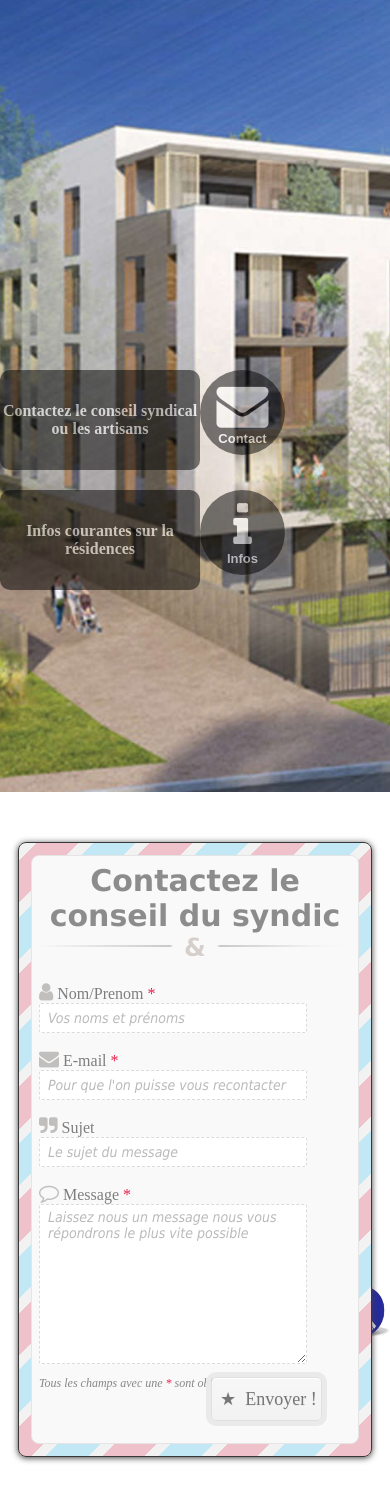
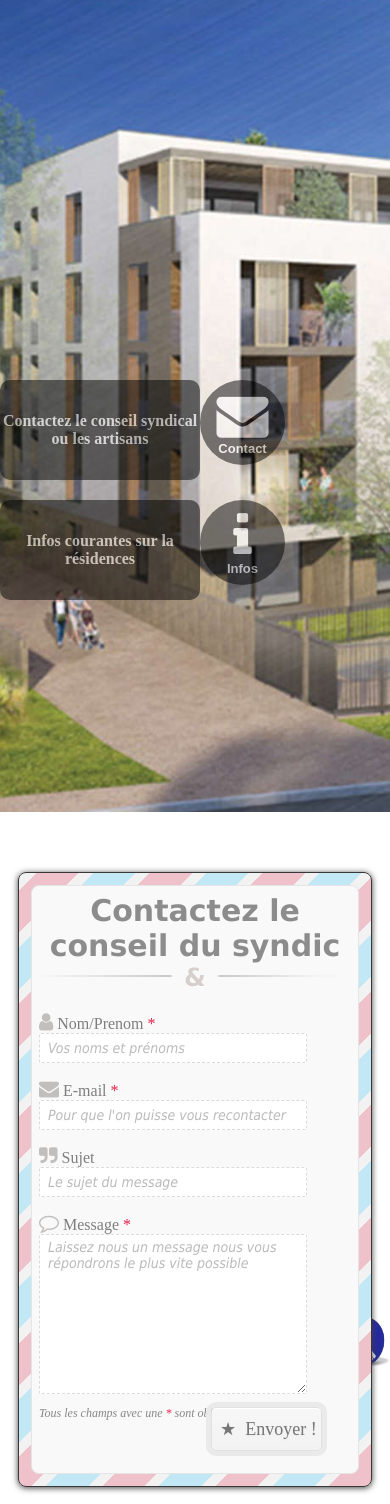
Before and after one commit to wulfy/rive_lamartine, a plain HTML site: page index.html in a window 390 px wide. Shown: the part 52-1556 px from the top of the page. Drawn offline with nearby package versions, Linux system fonts and the light colour scheme.

Commit message:
corection mobile

```diff
--- a/style.css
+++ b/style.css
@@ -151,7 +151,7 @@ background-size: cover;
 }
 
 .slide{
-  height: 100%;
+  min-height: 100%;
   position: relative;
   width: 100%;
      -webkit-transform: translateZ( 0 );
@@ -161,6 +161,8 @@ background-size: cover;
     -webkit-backface-visibility: hidden;
     backface-visibility: hidden;
   margin-bottom: 20px;
+        padding-top : 10px;
+      padding-bottom : 10px;
 }
 
 
@@ -661,7 +663,6 @@ background: linear-gradient(top,  rgba(247,247,247,1) 1%,rgba(242,242,242,1) 100
         transition:all 0.2s linear;
 }
  #slide1{
-      min-height: 420px;
       background: url(./images/fontaines2.jpg) no-repeat;
       background-size: cover;
     }
@@ -718,13 +719,10 @@ background: linear-gradient(top,  rgba(234,234,234,1) 0%,rgba(242,242,242,1) 100
     }
 
     #slide2{
-      min-height: 1000px;
+      height: 1000px;
     }
-    #slide3{
-      top:100%;
-      margin:0;
-      margin-top:1100px;
-      padding-bottom: 50px;
+    .slide{
+      height: auto;
     }
 }
 
```
